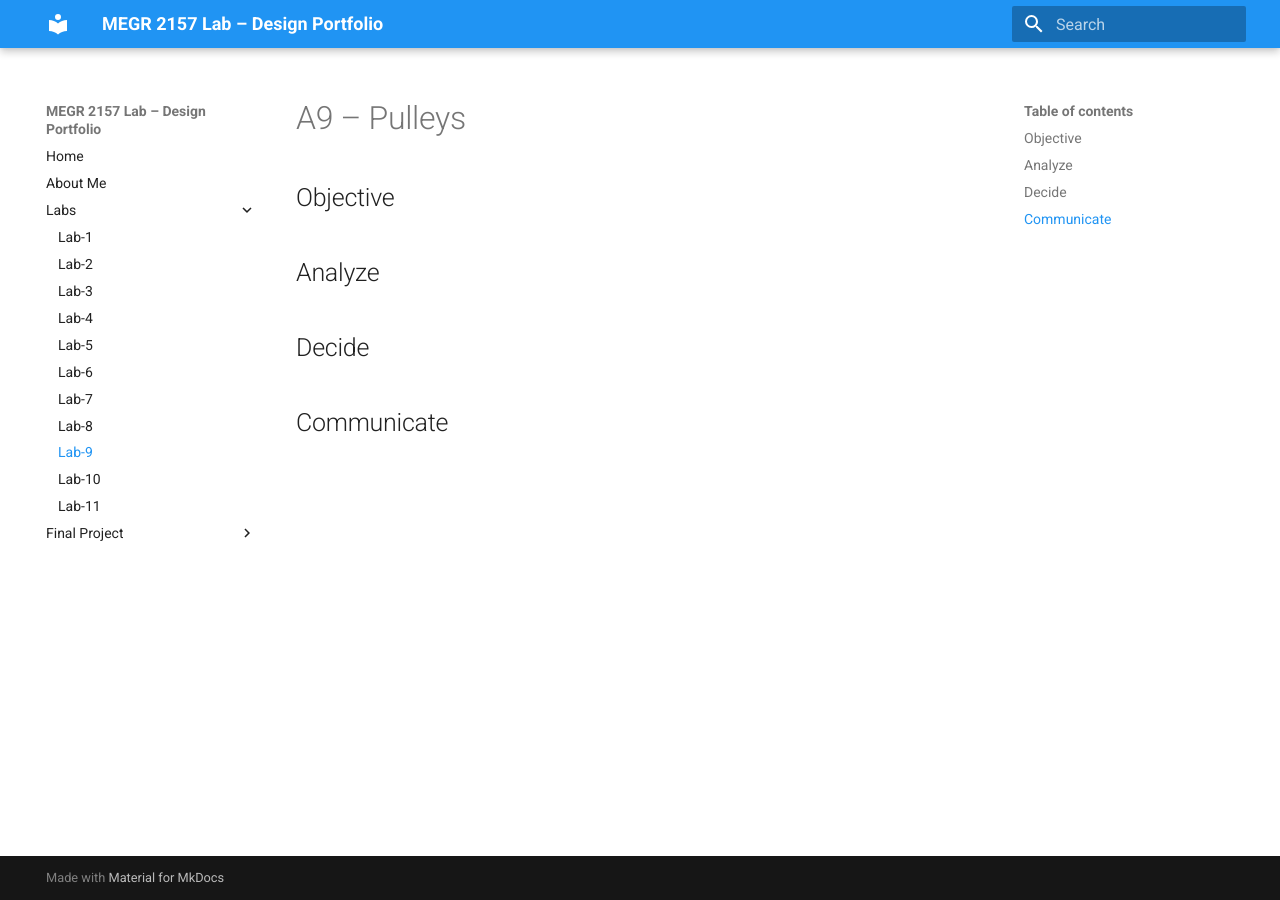
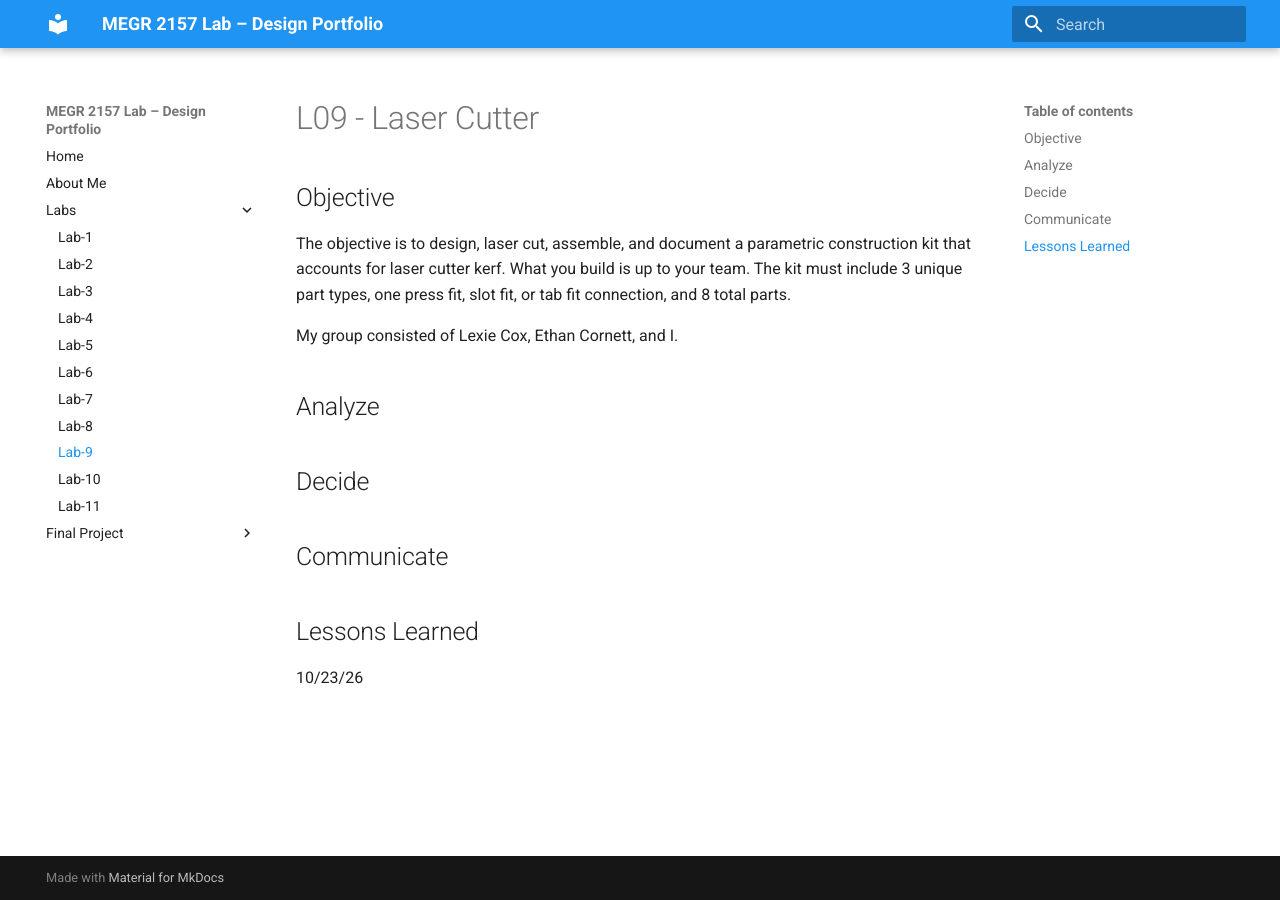
Before and after one commit to mgrego35/Morgan-Gregory-Lab-Portfolio, an MkDocs documentation site: the page built from docs/Labs/L09/index.md, in a window 1280 px wide. Built offline with MkDocs 1.6.1 and Material for MkDocs 9.7.7, drawn with Linux system fonts in a browser that asks for light colours.

Commit message:
Update index.md

```diff
--- a/docs/Labs/L09/index.md
+++ b/docs/Labs/L09/index.md
@@ -1,12 +1,20 @@
-# A9 – Pulleys
+# L09 - Laser Cutter
 
 ## Objective
 
+The objective is to design, laser cut, assemble, and document a parametric construction kit that accounts for laser cutter kerf. What you build is up to your team. The kit must include 3 unique part types, one press fit, slot fit, or tab fit connection, and 8 total parts.
+
+My group consisted of Lexie Cox, Ethan Cornett, and I.
 
 ## Analyze
+
 
 
 ## Decide
 
 
 ## Communicate
+
+## Lessons Learned
+
+10/23/26
```
